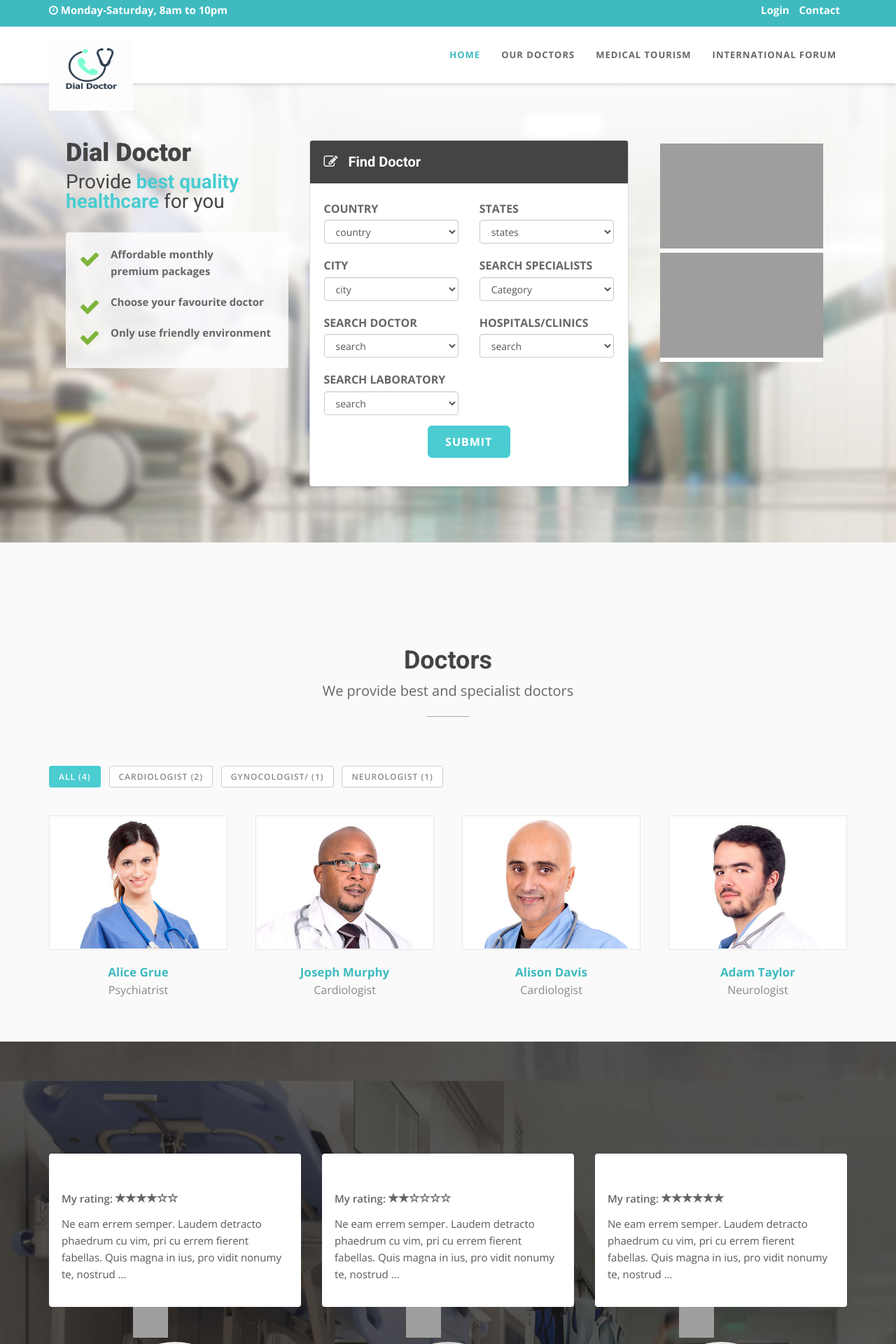
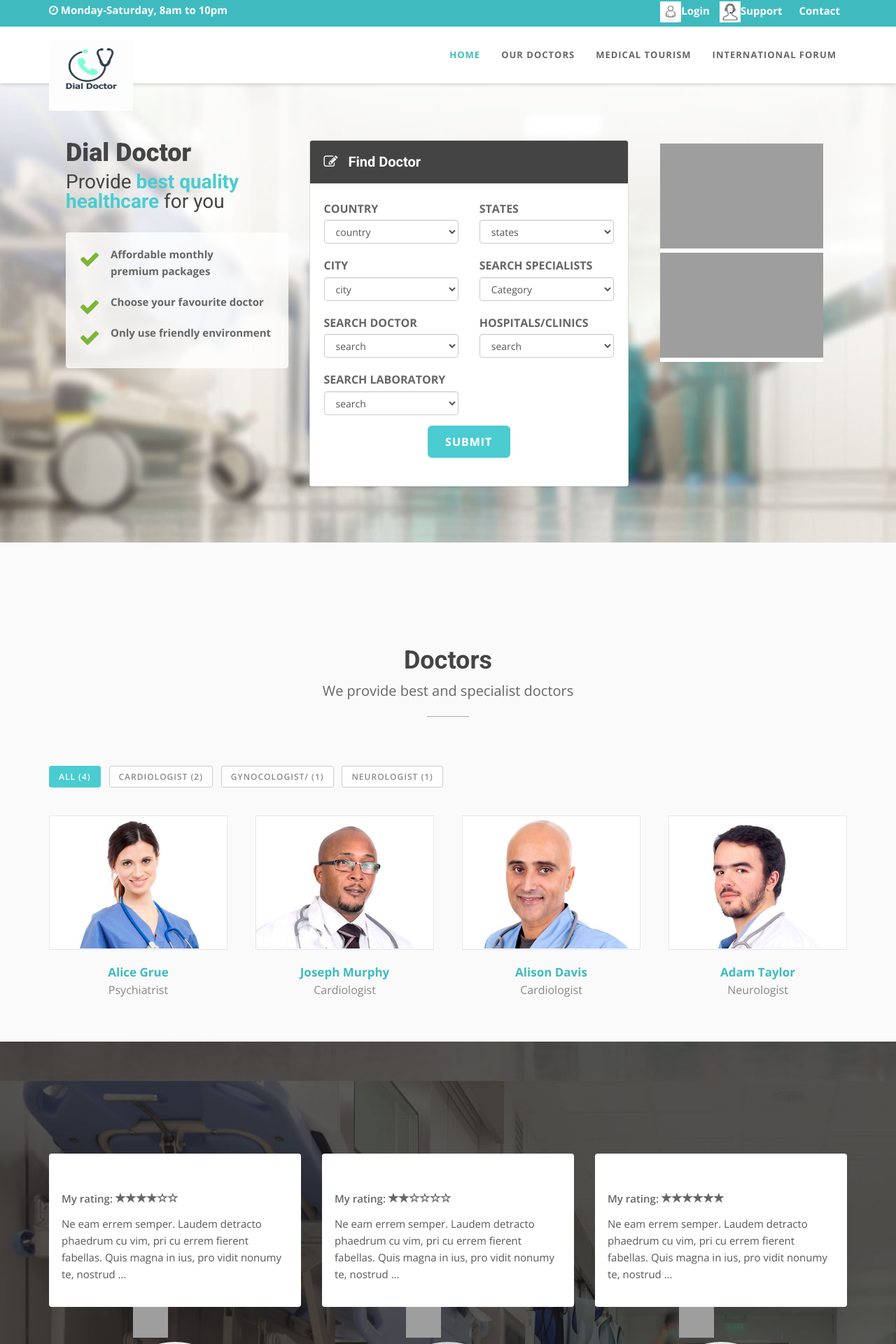
Before and after one commit to revatidongare/MedicalTourism, a PHP site: page /index.php in a window 1280 px wide. Shown: the top 1920 px of the page at 70% size. Run offline with PHP 8.4, Linux system fonts and the light colour scheme; grey boxes are pictures that could not be loaded.

Commit message:
Add in Nav
Login and support added

```diff
--- a/includes/navbar.php
+++ b/includes/navbar.php
@@ -6,10 +6,20 @@
 					<p class="bold text-left"><i class="fa fa-clock-o"></i> Monday-Saturday, 8am to 10pm </p>
 					</div>
 					<div class="col-lg-8 col-sm-4 col-md-4" align="right">
+					<b>
+					<a class="bold text-right" data-toggle="modal" data-target="#exampleModal">
+  						<img src="img/photo/user.jpg" width="30" height="30">Login
+					</a>
+				</b>
+					<!--<a class="bold text-right" data-toggle="modal" style="padding:10px"; data-target="#exampleModal">
+  						<b>Support</b>
+					</a>-->
 
-					<a class="bold text-right" data-toggle="modal" data-target="#exampleModal">
-  						<b>Login</b>
-					</a>
+					<b>
+					<a class="bold text-right"  style="padding:10px"; data-toggle="modal" data-target="#exampleModal">
+  					<img src="img/photo/support.jpg" width="30" height="30">Support
+  					</a></b>
+
 
 					<b><a class="bold text-right" style="padding:10px";>Contact</a></b>
 					</div>
```
Also changed, not shown: img/photo/login.png (added), img/photo/support.jpg (added), img/photo/user.jpg (added), img/photo/user.png (added), img/team/download (1).jpg (added).
